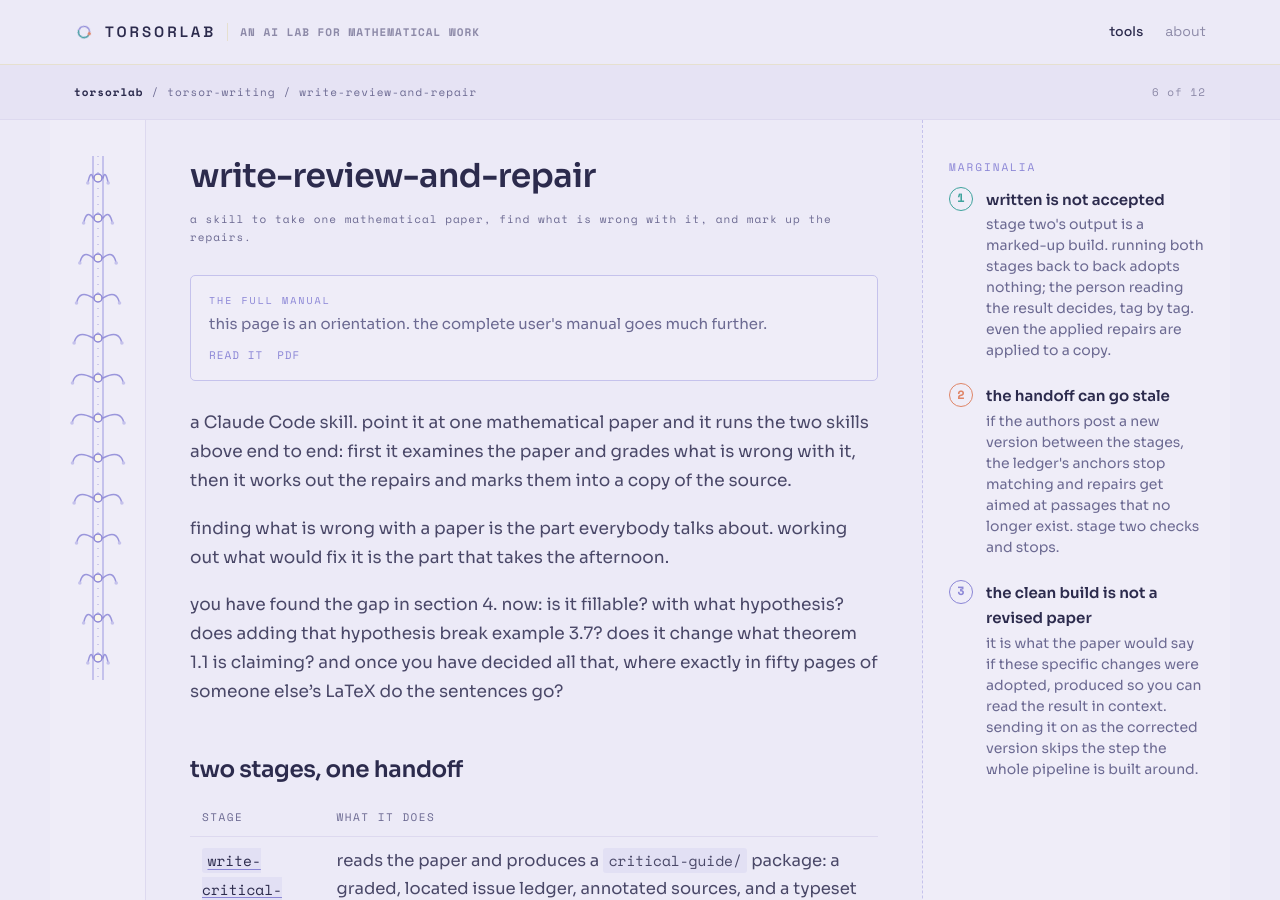
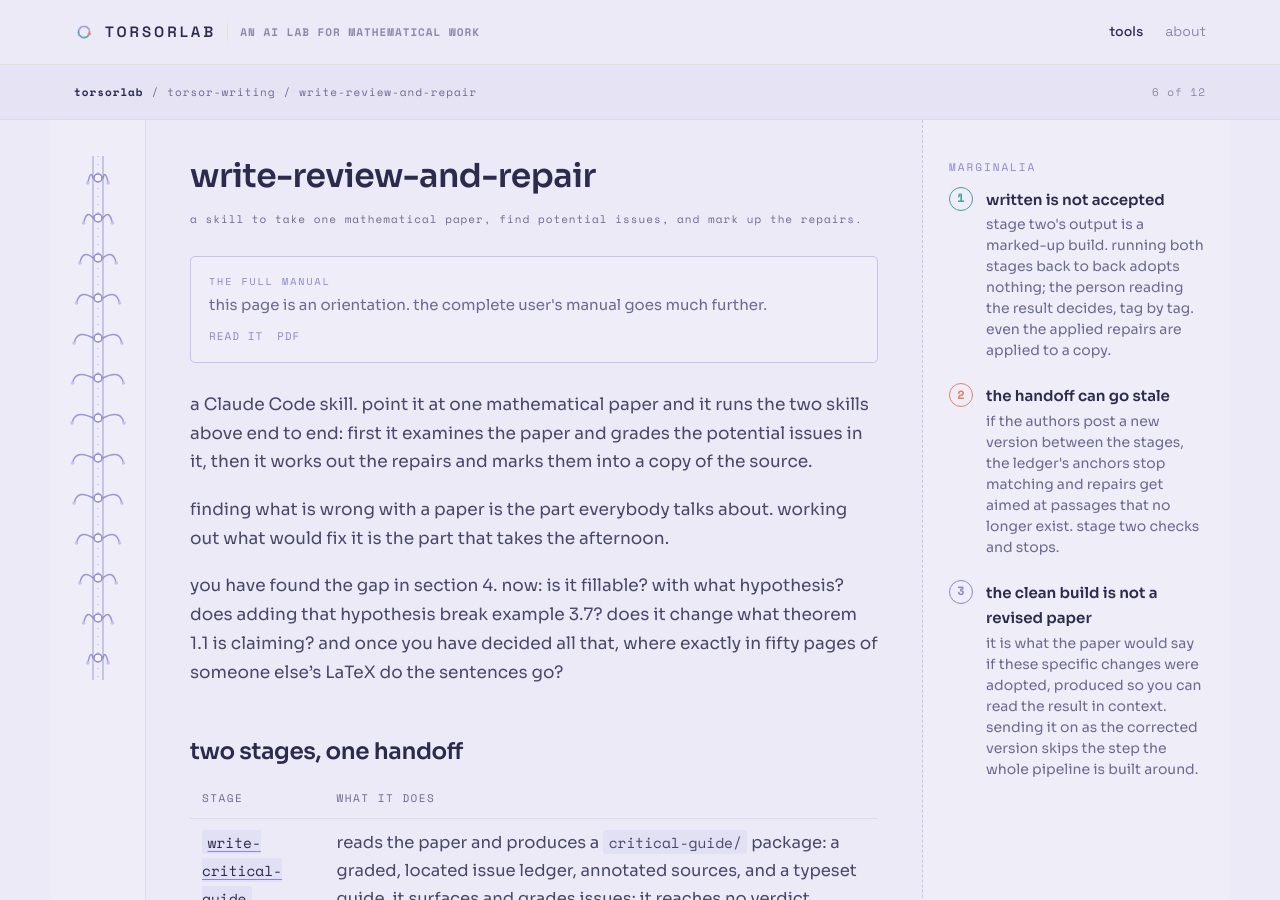
Before and after one commit to torsor/torsorlab, a Jekyll site: the page built from _docs/torsor-writing/05-write-review-and-repair.md, in a window 1280 px wide and 900 px high. Built offline with Jekyll 4.4.1, drawn with Linux system fonts in a browser that asks for light colours.

Commit message:
Soften the review-and-repair wording
"find what is wrong with it" -> "find potential issues", and "the repairs"
-> "the suggested changes" in the paper-repairs summary. Both hedge claims
the skills themselves are careful not to make: the critical guide reaches
no verdict, and the repair stage proposes rather than applies.

The same phrasing appeared one line down in the review-and-repair lead;
changed there too so the page does not contradict its own summary.

Co-Authored-By: Claude Opus 5 (1M context) <noreply@anthropic.com>
Claude-Session: https://claude.ai/code/session_019p3toQMdeqQPRLdS66hqd5

```diff
--- a/_docs/torsor-writing/05-write-review-and-repair.md
+++ b/_docs/torsor-writing/05-write-review-and-repair.md
@@ -5,7 +5,7 @@ slug: write-review-and-repair
 permalink: /tools/torsor-writing/write-review-and-repair/
 order: 5
 manual: true
-summary: a skill to take one mathematical paper, find what is wrong with it, and mark up the repairs.
+summary: a skill to take one mathematical paper, find potential issues, and mark up the repairs.
 notes:
   - title: written is not accepted
     text: >-
@@ -25,7 +25,7 @@ notes:
 ---
 
 a Claude Code skill. point it at one mathematical paper and it runs the two skills
-above end to end: first it examines the paper and grades what is wrong with it,
+above end to end: first it examines the paper and grades the potential issues in it,
 then it works out the repairs and marks them into a copy of the source.
 
 finding what is wrong with a paper is the part everybody talks about. working out
```
Also changed, not shown: _docs/torsor-writing/04-write-paper-repairs.md (+1 -1 lines).
